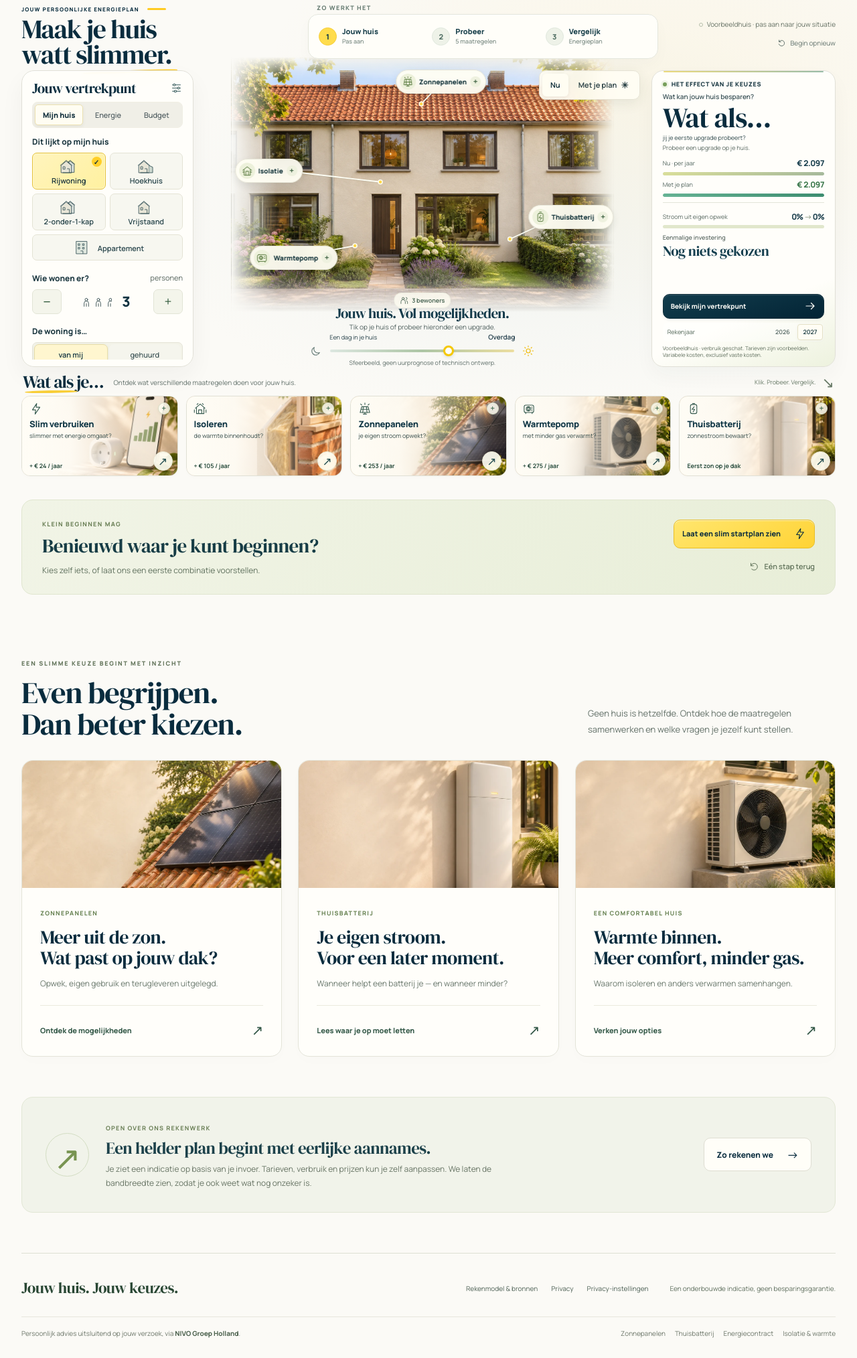
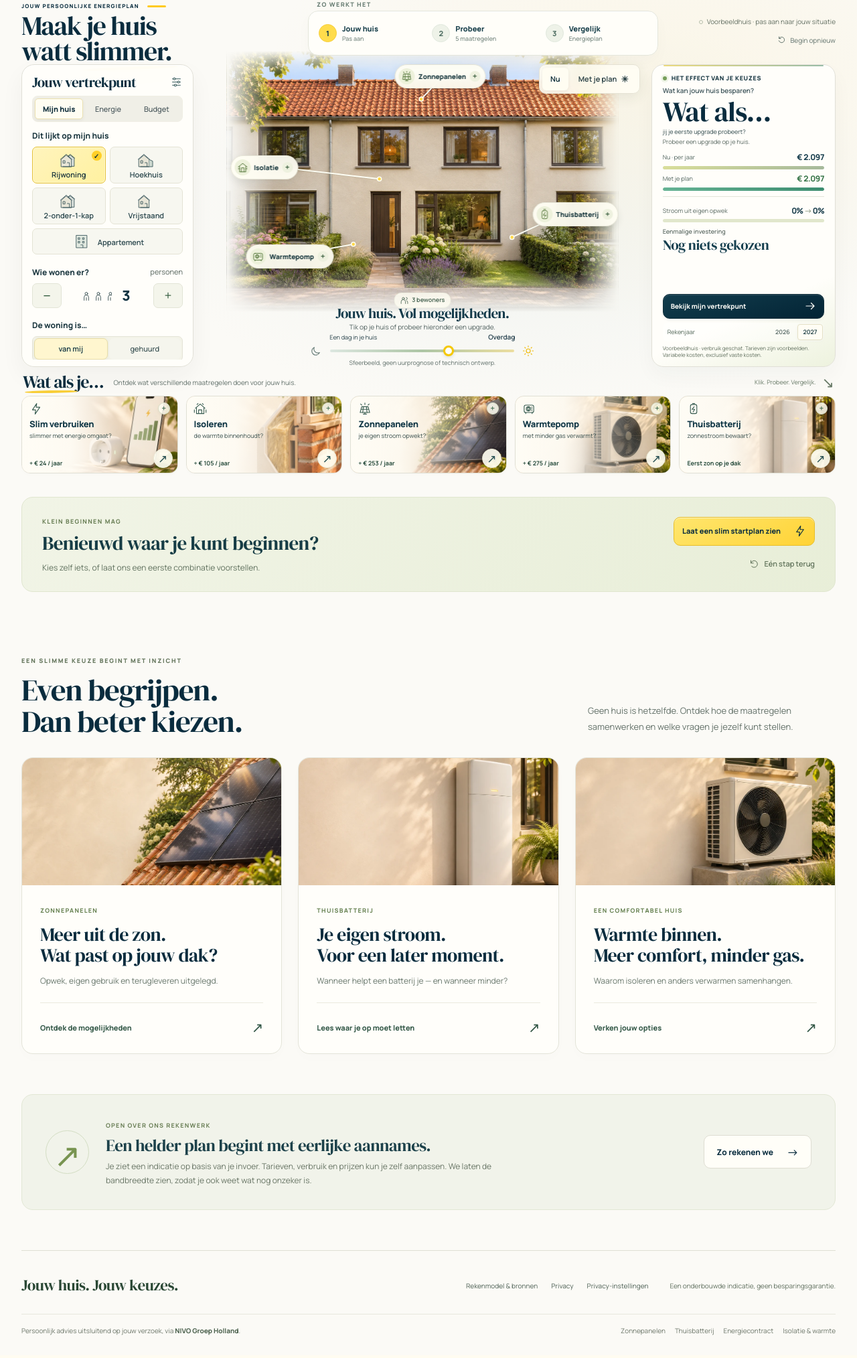
Before and after one commit to Michaelwmdegroot/wattgoedkoper, a PHP site: page / in a window 1280 px wide. Shown: the part 68-2096 px from the top of the page at 67% size. After the commit the page ends 2062 px from the top, so only its background shows below. Run offline with PHP 8.4, Linux system fonts and the light colour scheme.

Commit message:
fix(home): fit five upgrade tiles at 1536×824 and preserve short laptop height budget

```diff
--- a/assets/brand-refresh.css
+++ b/assets/brand-refresh.css
@@ -27,7 +27,8 @@
 /* The large empty strip above the house becomes a compact action map. */
 @media (min-width: 1101px) {
   .playground-page {
-    --cockpit-intro: 105px;
+    --cockpit-intro: 96px;
+    --cockpit-tile: clamp(108px, 14.5dvh, 122px);
   }
   .playground-page .app-intro {
     height: var(--cockpit-intro);
@@ -188,6 +189,7 @@
 @media (min-width: 1101px) and (max-height: 740px) {
   .playground-page {
     --cockpit-intro: 96px;
+    --cockpit-tile: 101px;
   }
   .playground-page .app-intro h1 { font-size: 34px; }
   .playground-page .intro-path-steps .intro-path-step { min-height: 44px; }
```
